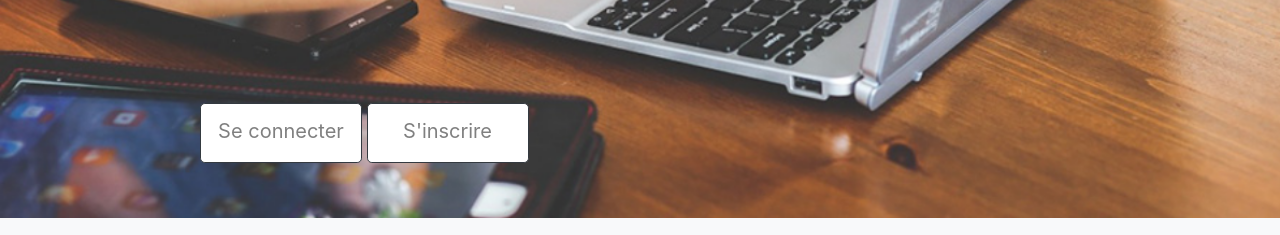
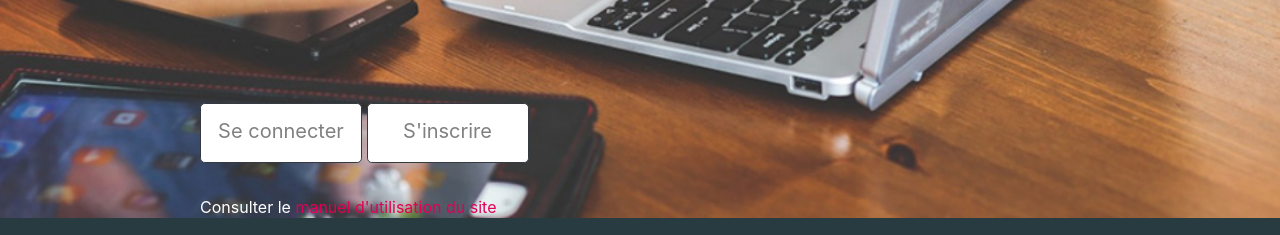
Before and after one commit to fannypierre/ProjetQuiz_CaracatsanisPierre, a PHP site: page / in a window 1280 px wide. Shown: the part 590-825 px from the top of the page. Run offline with PHP 8.4, Linux system fonts and the light colour scheme.

Commit message:
Ajout Manuel d'utilisation + Vérif nom quiz trop grand

```diff
--- a/css/style.css
+++ b/css/style.css
@@ -82,6 +82,10 @@ h1 {
 	color: gray;
 	min-width: 150px;
 	padding-top: 0.6em;
+}
+#index-manuel > p {
+	margin-left: 25vh;
+	margin-top: 2em;
 }
 
 #img-login {
--- a/index.php
+++ b/index.php
@@ -21,14 +21,19 @@
 	    <div class="container-fluid" id="index">
 	    	<div id="phrase-accroche">
 	    		<h1>Bienvenue sur Quizzz</h1>
+
 	    	</div>
 
 	    	<div id="boutons-connexion">
 	    		<a type="button" class="btn btn-outline-dark btn-lg" href="#login">Se connecter</a>
 				<a type="button" class="btn btn-outline-dark btn-lg" href="#inscription">S'inscrire</a>
+
+	    	</div>
+	    	<div id="index-manuel">
+	    		<p>Consulter le <a href="images/manuelUtilisation.pdf" target=”_blank”>manuel d'utilisation du site</a></p>
 	    	</div>
 		</div>
-		<!-- Soit l'utilisateur est déjà enregistré et il se connecte -->
+		<!-- Soit l'utilisateur est déjà enregistré et il décide de se connecter -->
 		<div class="login" id="login">
 		    <div class="popup-inner">
 		    	<img src="images/Logo.svg" width="20%" class="d-inline-block align-top" alt="">
--- a/profilJoueur.php
+++ b/profilJoueur.php
@@ -84,6 +84,7 @@
 					<?php
 				}
 			?>
+			<p>Consulter le <a href="images/manuelUtilisation.pdf" target=”_blank”>manuel d'utilisation du site</a></p>
 		</div>
 	</body>
 </html>
```
Also changed, not shown: ajoutQuestion.php (+7 -0 lines), 2 other files.
